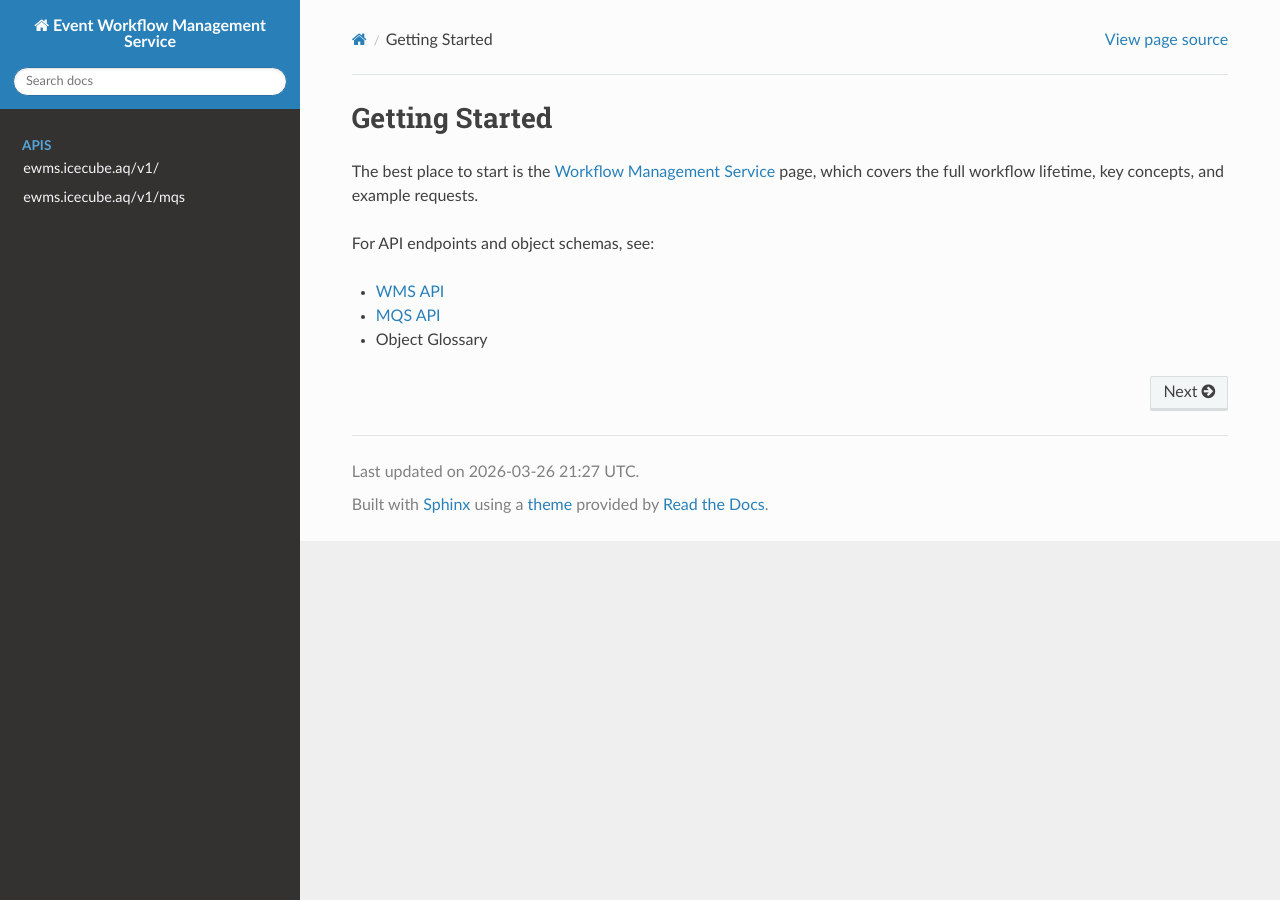
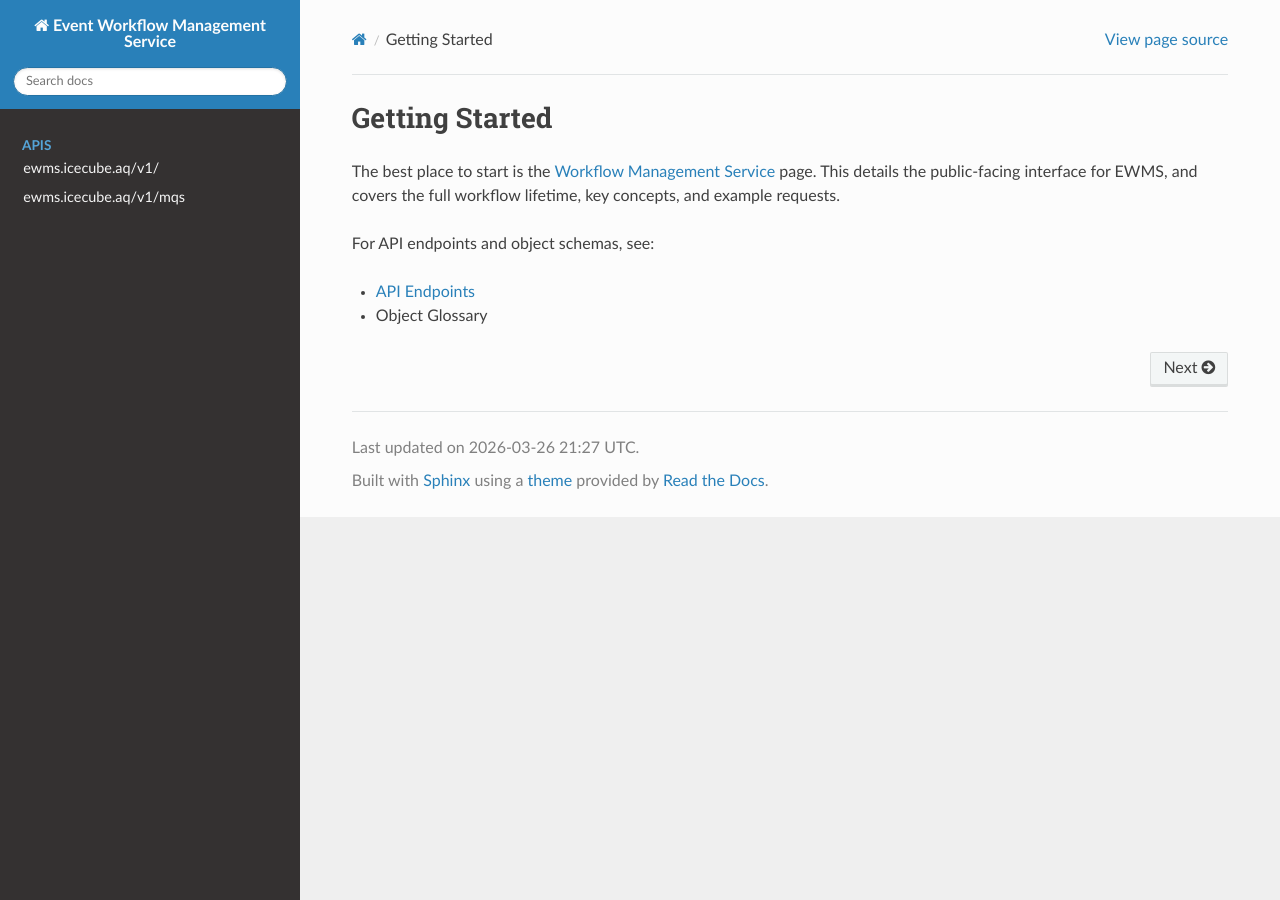
Before and after one commit to Observation-Management-Service/ewms-docs, a Sphinx documentation site: the page built from docs/index.rst, in a window 1280 px wide. Built offline with Sphinx 7.4.7 and the Read the Docs theme 3.1.0, drawn with Linux system fonts in a browser that asks for light colours; pages that are not in the unit, such as notebooks, are missing from menus.

Commit message:
add getting started page - 3.1

```diff
--- a/docs/index.rst
+++ b/docs/index.rst
@@ -30,11 +30,11 @@
 Getting Started
 ===============
 
-The best place to start is the :doc:`Workflow Management Service <services/wms>` page,
-which covers the full workflow lifetime, key concepts, and example requests.
+The best place to start is the :doc:`Workflow Management Service <services/wms>` page.
+This details the public-facing interface for EWMS, and covers the full workflow lifetime,
+key concepts, and example requests.
 
 For API endpoints and object schemas, see:
 
-- :doc:`WMS API <apis/wms>`
-- :doc:`MQS API <apis/mqs>`
+- :doc:`API Endpoints <apis/wms>`
 - :doc:`Object Glossary <apis/_generated/wms-objects>`
```
